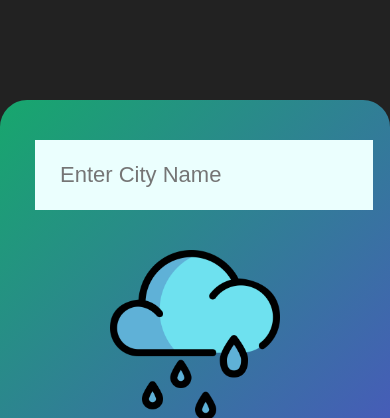
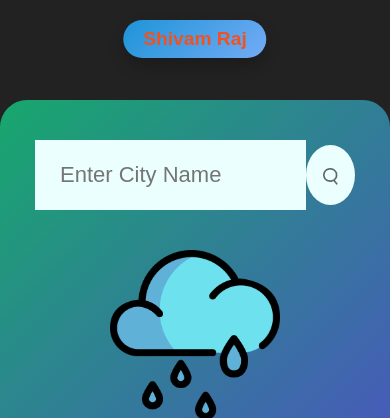
Before and after one commit to shivam1455/weather-app, a plain HTML site: page index.html in a window 390 px wide. Shown: the top 418 px of the page. Drawn offline with Linux system fonts and the light colour scheme.

Commit message:
Update style.css

```diff
--- a/style.css
+++ b/style.css
@@ -94,14 +94,41 @@ body{
      margin-top: 6px;
 
 }
+.floating-banner {
+  position: absolute;
+  top: 20px;
+  left: 50%;
+  transform: translateX(-50%);
+  background: linear-gradient(135deg, #1e94d8, #73abf5);
+  color: rgb(240, 82, 34);
+  font-size: 1.2rem;
+  font-weight: bold;
+  padding: 8px 20px;
+  border-radius: 30px;
+  box-shadow: 0 8px 16px rgba(0, 0, 0, 0.2);
+  animation: float 2.5s ease-in-out infinite;
+  z-index: 10;
+}
 
-/* .error{
-    text-align: left;
-    margin-left: 10px;
-    font-size: 15px;
-    margin-top: 10px;
-    display: none;
+@keyframes float {
+  0% {
+    transform: translateX(-50%) translateY(0);
+  }
+  50% {
+    transform: translateX(-50%) translateY(-10px);
+  }
+  100% {
+    transform: translateX(-50%) translateY(0);
+  }
+}
 
 
+@media (max-width: 480px) {
+  .card {
+    font-size: 14px;
+  }
 
-} */
+  .card input {
+    width: 100%;
+  }
+}
```
